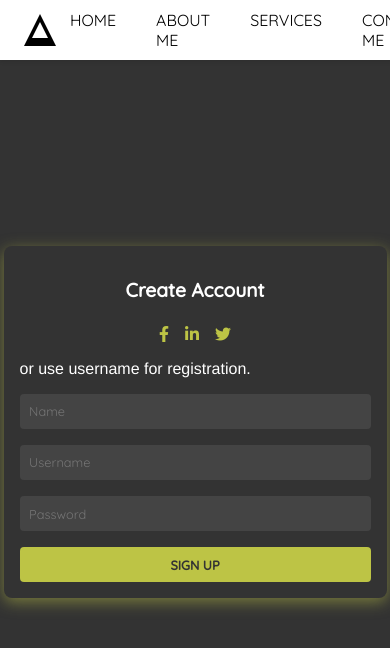
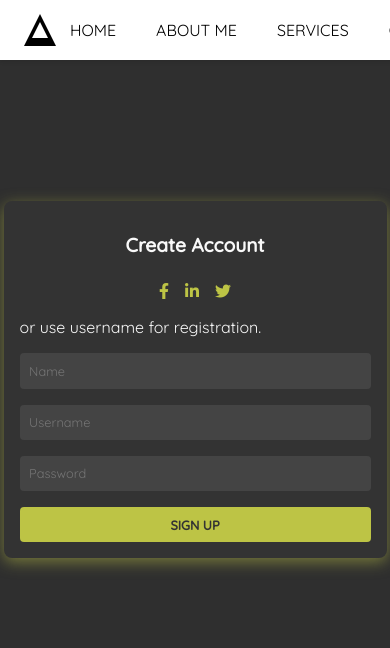
Before and after one commit to GiselaHurtado/PersonalProject-Frontend, a Vue app: page /register in a window 390 px wide. Shown: the top 648 px of the page. Built offline with nearby package versions, Linux system fonts and the light colour scheme.

Commit message:
navbar general responsive

```diff
--- a/src/App.vue
+++ b/src/App.vue
@@ -8,19 +8,19 @@ import AdminNavBar from './components/AdminNavBar.vue';
 
 const authStore = useAuthStore();
 
-// Computamos el rol del usuario desde la tienda
-const userRole = computed(() => authStore.role);  // Ajustamos a authStore.role
+
+const userRole = computed(() => authStore.role);
 const isAuthenticated = computed(() => authStore.isAuthenticated);
 </script>
 
 <template>
   <div id="app">
-    <!-- Mostramos el navbar correspondiente al rol -->
+
     <GeneralNavBar v-if="!isAuthenticated" />
     <UserNavBar v-else-if="userRole === 'ROLE_USER'" />
     <AdminNavBar v-else-if="userRole === 'ROLE_ADMIN'" />
 
-    <!-- La vista del router -->
+
     <RouterView />
   </div>
 </template>
@@ -29,12 +29,12 @@ const isAuthenticated = computed(() => authStore.isAuthenticated);
 body, html {
   margin: 0;
   padding: 0;
-  background-color: #2f2f2f; /* Fondo gris oscuro */
+  background-color: #2f2f2f;
 }
 
 #app {
   font-family: Avenir, Helvetica, Arial, sans-serif;
-  color: #ffffff; /* Cambia el color del texto a blanco para mejor contraste */
+  color: #ffffff;
   height: 100%;
 }
 
--- a/src/components/Appointment.vue
+++ b/src/components/Appointment.vue
@@ -13,24 +13,31 @@
 
 <style scoped>
 .calendar-container {
-  margin: 100px 100px 50px 100px;
+  margin: 100px 80px 50px 200px;
   display: flex;
+  width: 70%;
   justify-content: center;
   align-items: center;
-  background-color: #efefe5;
+  background-color: #b9bf4eb8;
+  color: #f9f9f9;
+  box-shadow: 0 14px 15px 20px rgba(189, 196, 69, 0.5);
   padding: 20px;
   border-radius: 10px;
   box-sizing: border-box;
+  font-family: 'Quicksand', sans-serif;
 }
 
 
 .calendar-frame {
   border: 0;
-  width: 100%;
+  width: 70%;
   height: 850px;
   frameborder: 0;
   box-shadow: 0px 4px 12px rgba(0, 0, 0, 0.1);
   max-width: 1200px;
+  box-shadow: 0 4px 15px rgba(189, 196, 69, 0.5);
+  color: #f9f9f9;
+  font-family: 'Quicksand', sans-serif;
 }
 
 
--- a/src/components/AuthForm.vue
+++ b/src/components/AuthForm.vue
@@ -68,13 +68,15 @@ watch(() => props.isLoginMode, () => {
 <style scoped>
 .auth-container {
   background-color: #333;
-  color: #fff;
+  color: #f9f9f9;
   padding: 2rem;
   justify-content: center;
   border-radius: 8px;
   width: 300px;
   margin: 15rem auto;
   box-shadow: 0 4px 15px rgba(189, 196, 69, 0.5);
+  font-family: 'Quicksand', sans-serif;
+
 }
 
 h2 {
--- a/src/components/GeneralNavBar.vue
+++ b/src/components/GeneralNavBar.vue
@@ -14,6 +14,8 @@ const navigateTo = (route) => {
   router.push(route);
 };
 </script>
+
+
 
 <template>
   <nav class="navbar">
@@ -36,12 +38,11 @@ const navigateTo = (route) => {
       </div>
       <div class="auth-buttons">
         <button class="auth-button" @click="navigateTo('/login')">LOGIN</button>
-        <button class="auth-button" @click="navigateTo('/register')">REGISTER</button>
+        <button class="auth-button register-btn" @click="navigateTo('/register')">REGISTER</button>
       </div>
     </div>
   </nav>
 </template>
-
 
 <style scoped>
 @import url('https://fonts.googleapis.com/css2?family=Quicksand:wght@300;400;500&display=swap');
@@ -60,20 +61,21 @@ const navigateTo = (route) => {
   left: 0;
   box-shadow: 0 2px 4px rgba(0,0,0,0.1);
   z-index: 1000;
-}
-
-body {
-  background-color: #2f2f2f; /* Fondo gris oscuro para el cuerpo de la página */
-  color: #ffffff; /* Texto blanco para que se vea bien sobre el fondo oscuro */
+  padding-left: 20px;
+  padding-right: 20px;
+  overflow-x: auto;
 }
 
 .logo {
   height: 40px;
+  flex-shrink: 0;
 }
 
 .menu {
   display: flex;
   gap: 20px;
+  flex-shrink: 0;
+  white-space: nowrap;
 }
 
 .menu a {
@@ -88,7 +90,7 @@ body {
 }
 
 .menu a:hover {
-  color: #bdc445; /* Verde fluorescente 00ff40 */
+  color: #bdc445;
   text-shadow: none;
   background: transparent;
   box-shadow: none;
@@ -98,6 +100,7 @@ body {
   display: flex;
   align-items: center;
   gap: 20px;
+  flex-shrink: 0;
 }
 
 .auth-buttons {
@@ -122,6 +125,10 @@ body {
   background-color: #333;
 }
 
+.register-btn {
+  margin-right: 50px;
+}
+
 .language-selector {
   display: flex;
   gap: 10px;
@@ -139,20 +146,26 @@ body {
   font-weight: 500;
 }
 
-.image-container {
-  display: flex;
-  flex-direction: column;
-  align-items: center;
-  margin-top: 60px; /* Para dar espacio al navbar fijo */
-  padding: 20px;
+@media (max-width: 768px) {
+  .navbar {
+    white-space: nowrap;
+    overflow-x: scroll;
+  }
+
+  .menu {
+    display: flex;
+    gap: 20px;
+  }
+
+  .right-section {
+    display: flex;
+    gap: 20px;
+  }
 }
 
-.image-container img {
-  width: 1200px;
-  height: 800px;
-  object-fit: cover;
-  border-radius: 10px;
-  box-shadow: 0 4px 8px rgba(0,0,0,0.1);
-  margin-bottom: 20px;
+@media (min-width: 769px) {
+  .navbar {
+    justify-content: space-between;
+  }
 }
 </style>
--- a/src/views/LoginView.vue
+++ b/src/views/LoginView.vue
@@ -6,7 +6,7 @@
 </template>
 
 <script setup>
-import AuthForm from '@/components/AuthForm.vue';  // Asegúrate de que esta sea la ruta correcta
+import AuthForm from '@/components/AuthForm.vue';
 import { useAuthStore } from '@/stores/auth.js';
 import { useRouter } from 'vue-router';
 
--- a/src/views/RegisterView.vue
+++ b/src/views/RegisterView.vue
@@ -8,24 +8,24 @@
 </template>
 
 <script setup>
-import AuthForm from '@/components/AuthForm.vue'; // Asegúrate de que esta ruta es correcta
-import { useAuthStore } from '@/stores/auth';  // Usa el store de autenticación
-import { useRouter } from 'vue-router';  // Usa el router para redirigir después del registro
+import AuthForm from '@/components/AuthForm.vue';
+import { useAuthStore } from '@/stores/auth';
+import { useRouter } from 'vue-router';
 
-// Crea una instancia del store y del router
+
 const authStore = useAuthStore();
 const router = useRouter();
 
-// Función que maneja el proceso de registro
+
 const handleRegister = async (name, username, password) => {
   try {
-    // Llama al método register del store para registrar al usuario
+
     await authStore.register(name, username, password);
 
-    // Redirige al login después de un registro exitoso
+
     router.push('/login');
   } catch (error) {
-    console.error('Registration error:', error.message);  // Manejo de errores
+    console.error('Registration error:', error.message);
   }
 };
 </script>
@@ -35,7 +35,7 @@ const handleRegister = async (name, username, password) => {
   display: flex;
   justify-content: center;
   align-items: center;
-  height: 100vh;
-  background-color: #333;
+  height: 90vh;
+  background-color: #2f2f2f;
 }
 </style>
```
